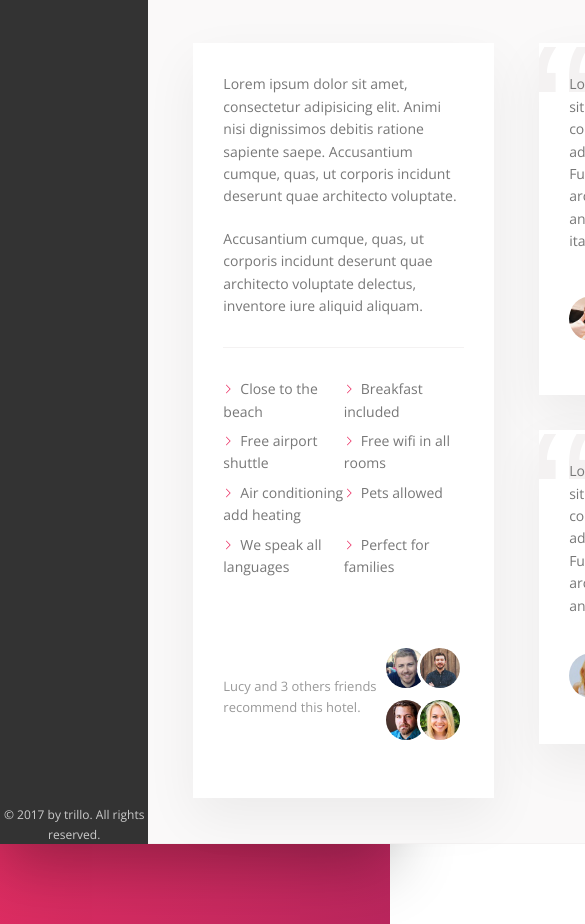
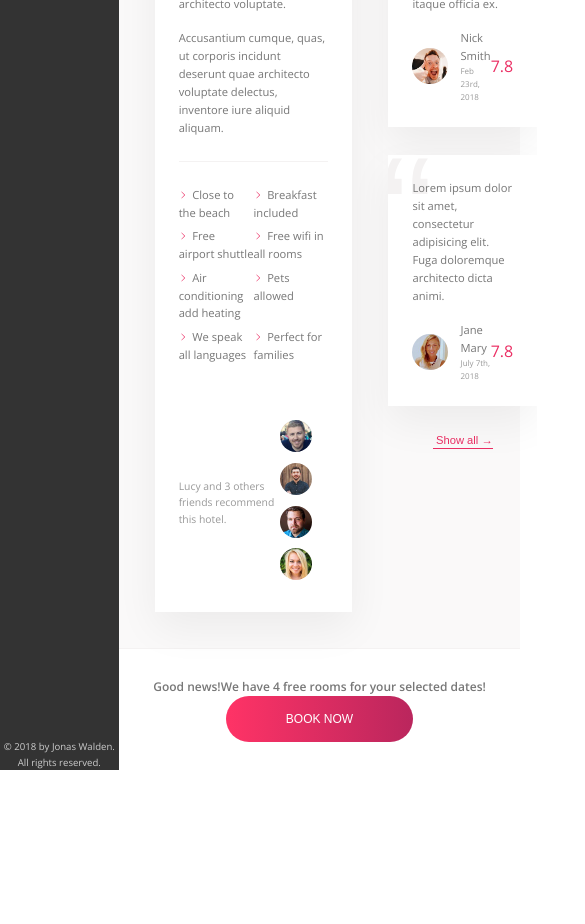
Before and after one commit to UnknownMonk/Flex-box-Website, a website: page index.html in a window 390 px wide. Shown: the part 486-1410 px from the top of the page, 585 px wide, since content can reach past the window. After the commit the page ends 1256 px from the top, so only its background shows below. Drawn offline with nearby package versions, Linux system fonts and the light colour scheme.

Commit message:
media queries and verables added

```diff
--- a/index.html
+++ b/index.html
@@ -81,7 +81,7 @@
                     </li>
                 </ul>
                 <div class="legal">
-                    &copy; 2017 by trillo. All rights reserved.
+                    &copy; 2018 by Jonas Walden. All rights reserved.
                 </div>
             </nav>
 
@@ -140,8 +140,7 @@
                             cumque, quas, ut corporis incidunt deserunt quae architecto voluptate.
                         </p>
                         <p class="paragraph">
-                            Accusantium cumque, quas, ut corporis incidunt
-                            deserunt quae architecto voluptate delectus, inventore iure aliquid aliquam.
+                            Accusantium cumque, quas, ut corporis incidunt deserunt quae architecto voluptate delectus, inventore iure aliquid aliquam.
                         </p>
                         <ul class="list">
                             <li class="list__item">Close to the beach</li>
@@ -165,6 +164,11 @@
                             </div>
                         </div>
                     </div>
+
+
+
+
+
                     <div class="user-reviews">
                         <figure class="review">
                             <blockquote class="review__text">
@@ -196,14 +200,20 @@
                                 <div class="review__rating">7.8</div>
                             </figcaption>
                         </figure>
-                        <button class="btn-inline"><span>Show all &rarr;</span></button>
+                        <button class="btn-inline">
+                            <span>Show all &rarr;</span>
+                        </button>
                     </div>
-                    <div class="cta">
-                        <h2 class="cta_book-now">
-                            Good news!We have 4 free rooms for your selected dates!
-                        </h2>
-                        <button class="btn">Only 4 rooms left</button>
-                    </div>
+
+                </div>
+                <div class="cta">
+                    <h2 class="cta_book-now">
+                        Good news!We have 4 free rooms for your selected dates!
+                    </h2>
+                    <button class="btn">
+                        <span class="btn__visible">Book Now</span>
+                        <span class="btn__invisible">Only 4 rooms left</span>
+                    </button>
                 </div>
             </main>
         </div>
--- a/sass/_base.scss
+++ b/sass/_base.scss
@@ -38,6 +38,9 @@ Grey dark 3: #999
 
 }
 
+$bp-largest: 75em; //1200px
+$bp-large: 69.75em; //1100px
+
 * {
   margin: 0;
   padding: 0;
@@ -54,6 +57,10 @@ Grey dark 3: #999
 html {
 box-sizing: border-box;
 font-size: 62.5%;// 1rem = 10px, 10px/16px = 62.5%
+
+@media only screen and (max-width: $bp-large){
+  font-size: 50%; // 1rem = 8px, 8px/16px = 50%;
+}
 }
 
 
--- a/sass/_component.scss
+++ b/sass/_component.scss
@@ -549,14 +549,70 @@ overflow: hidden;
   text-align: center;
 
   &__book-now {
-    font-size: 1.2rem;
+    font-size: 2rem;
     font-weight:300;
     text-transform: uppercase;
     margin-bottom: 2.5rem;
 
-    &__btn {
-
-    }
 
   }
 }
+
+////////////////////////////////////////
+//Call to action
+
+.btn {
+
+  font-size: 1.5rem;
+  font-weight: 300;
+  text-transform: uppercase;
+  border-radius: 100px;
+  border: none;
+  background-image: linear-gradient(to right, var(--color-primary-light), var(--color-primary-dark));
+  color: white;
+  position: relative;
+  overflow: hidden;
+  cursor: pointer;
+
+ & > * {
+ display: inline-block;
+
+ height:100%;
+ width: 100%;
+  transition: all .2s;
+ }
+
+
+  &__visible {
+   padding: 2rem 7.5rem;
+
+  }
+
+  &__invisible {
+    position: absolute;
+    padding: 2rem 0;
+    left: 0;
+    top: -100%;
+
+  }
+
+  &:hover {
+    background-image: linear-gradient(to left, var(--color-primary-light), var(--color-primary-dark));
+  }
+
+  &:hover &__visible {
+    transform: translateY(100%)
+  }
+
+  &:hover &__invisible {
+    top:0;
+
+  }
+
+  &:focus {
+    outline: none;
+    animation: pulsate 1s infinite;
+  }
+
+
+}
--- a/sass/_layout.scss
+++ b/sass/_layout.scss
@@ -4,6 +4,12 @@ margin: 8rem auto;
 background-color: var(--color-grey-light-2);
 box-shadow: var(--shadow-dark);
 min-height: 50rem;
+
+@media only screen and (max-width: $bp-largest){
+  margin: 0;
+  max-width: 100%;
+  width:100%;
+}
 }
 
 .header {
```
Also changed, not shown: css/style.css.
